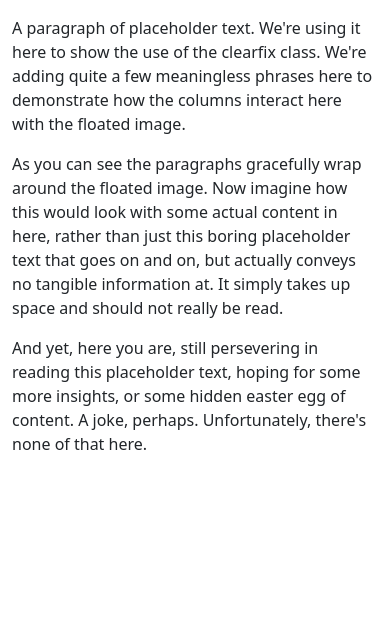
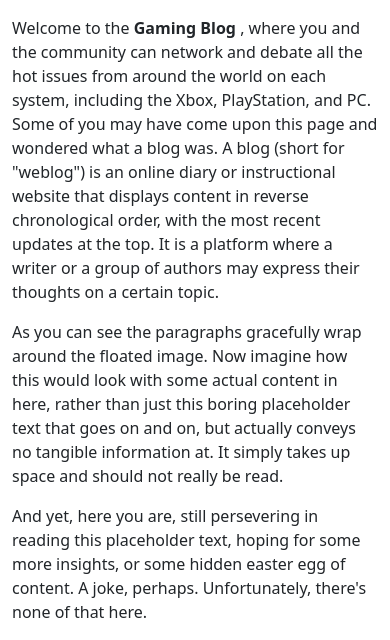
Before and after one commit to ChivSuroo/Project-4, a Django app: template myblog/templates/home.html in a window 390 px wide. Shown: the part 630-1270 px from the top of the page. Before the commit the page ends 1080 px from the top, so only its background shows below. Run offline with Django 3.2, Linux system fonts and the light colour scheme; the template is opened without the code that fills it, so the values that code supplies are empty.

Commit message:
styled navbar

```diff
--- a/myblog/templates/base.html
+++ b/myblog/templates/base.html
@@ -29,21 +29,21 @@
                 <ul class="navbar-nav">
                     {% if user.is_authenticated %}
 
-                    <li class="nav-item">
+                    <button class="btn btn-outline-info"> <li class="nav-item">
                         <a class="nav-link active" aria-current="page" href="{% url 'add_post' %}">Create Blog</a>
-                    </li>
+                    </li> </button>
 
-                    <li class="nav-item">
+                    <button class="btn btn-outline-info"><li class="nav-item">
                         <a class="nav-link active" aria-current="page" href="{% url 'add_category' %}">Add Category</a>
-                    </li>
+                    </li> </button>
 
-                    <li class="nav-item">
+                    <button class="btn btn-outline-info"><li class="nav-item">
                         <a class="nav-link active" aria-current="page" href="{% url 'logout' %}">Logout</a>
-                    </li>
+                    </li> </button>
 
-                    <li class="nav-item">
+                    <button class="btn btn-outline-info"> <li class="nav-item">
                         <a class="nav-link active" aria-current="page" href="{% url 'edit_profile' %}">Edit Profile</a>
-                    </li>
+                    </li> </button>
 
 
 
--- a/myblog/templates/home.html
+++ b/myblog/templates/home.html
@@ -4,24 +4,34 @@
 
 
 
-<img src="https://cdn.discordapp.com/attachments/795185441778303052/989727761931329557/unknown.png" class="img-fluid" alt="...">
+<img src="https://cdn.discordapp.com/attachments/795185441778303052/989727761931329557/unknown.png" class="img-fluid"
+  alt="...">
 
 <br>
 <br>
 
 <div class="clearfix">
-  <img src="https://cdn.discordapp.com/attachments/795185441778303052/989743207371927562/sneak.jpg" class="container col-md-6 float-md-end mb-3 ms-md-3" width="350" height="245" alt="...">
+  <img src="https://cdn.discordapp.com/attachments/795185441778303052/990075896314626058/Z2oEyj7zwJEy2WZPJNKx3-1200-80_1.jpg"
+    class="container col-md-6 float-md-end mb-3 ms-md-3" width="350" height="245" alt="...">
 
   <p>
-    A paragraph of placeholder text. We're using it here to show the use of the clearfix class. We're adding quite a few meaningless phrases here to demonstrate how the columns interact here with the floated image.
+    Welcome to the <strong> Gaming Blog </strong>, where you and the community can network and debate all the hot issues from around the
+    world on each system, including the Xbox, PlayStation, and PC.
+
+    Some of you may have come upon this page and wondered what a blog was. A blog (short for "weblog") is an online
+    diary or instructional website that displays content in reverse chronological order, with the most recent updates at
+    the top. It is a platform where a writer or a group of authors may express their thoughts on a certain topic.
   </p>
 
   <p>
-    As you can see the paragraphs gracefully wrap around the floated image. Now imagine how this would look with some actual content in here, rather than just this boring placeholder text that goes on and on, but actually conveys no tangible information at. It simply takes up space and should not really be read.
+    As you can see the paragraphs gracefully wrap around the floated image. Now imagine how this would look with some
+    actual content in here, rather than just this boring placeholder text that goes on and on, but actually conveys no
+    tangible information at. It simply takes up space and should not really be read.
   </p>
 
   <p>
-    And yet, here you are, still persevering in reading this placeholder text, hoping for some more insights, or some hidden easter egg of content. A joke, perhaps. Unfortunately, there's none of that here.
+    And yet, here you are, still persevering in reading this placeholder text, hoping for some more insights, or some
+    hidden easter egg of content. A joke, perhaps. Unfortunately, there's none of that here.
   </p>
 </div>
 
```
Also changed, not shown: db.sqlite3.
